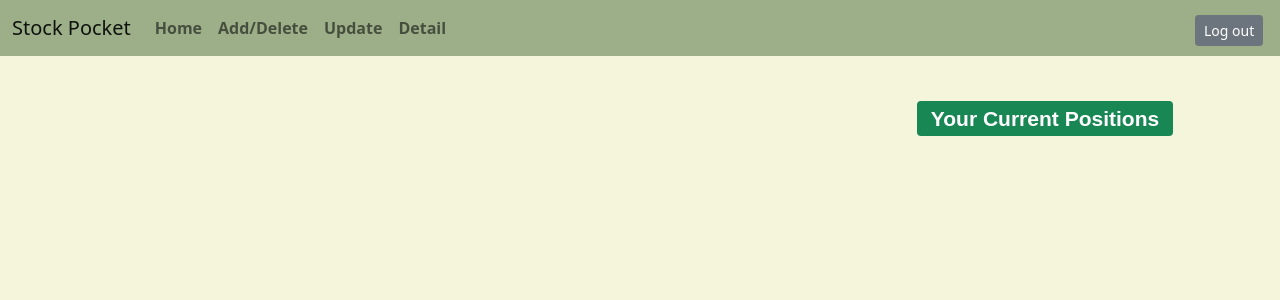
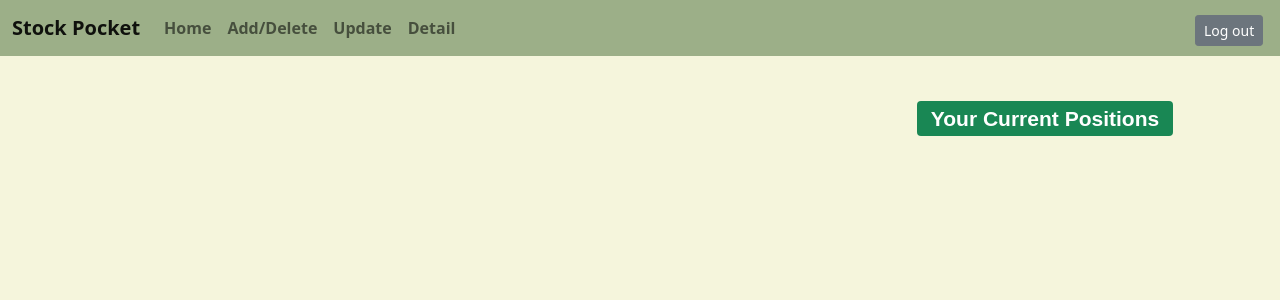
Before and after one commit to Dthakkar18/Stock-Pocket, a Django app: page /people/1/add-delete/ in a window 1280 px wide; the page is wider, and only the part inside the window is pictured. Shown: the top 300 px of that part. Run offline with Django 3.2, Linux system fonts and the light colour scheme; the visitor is signed in with stand-in values (Sample User, id 1); data that the repository does not hold is empty.

Commit message:
Update
- minor edits to the navbar

```diff
--- a/people/templates/people/navbar2.html
+++ b/people/templates/people/navbar2.html
@@ -2,7 +2,7 @@
 
 <nav class="navbar navbar-expand-lg navbar-light" style="background-color: #9CAF88;">
   <div class="container-fluid">
-    <a class="navbar-brand" >Stock Pocket</a>
+    <a class="navbar-brand" ><strong>Stock Pocket</strong></a>
     <button class="navbar-toggler" type="button" data-bs-toggle="collapse" data-bs-target="#navbarNavAltMarkup" aria-controls="navbarNavAltMarkup" aria-expanded="false" aria-label="Toggle navigation">
       <span class="navbar-toggler-icon"></span>
     </button>
```
